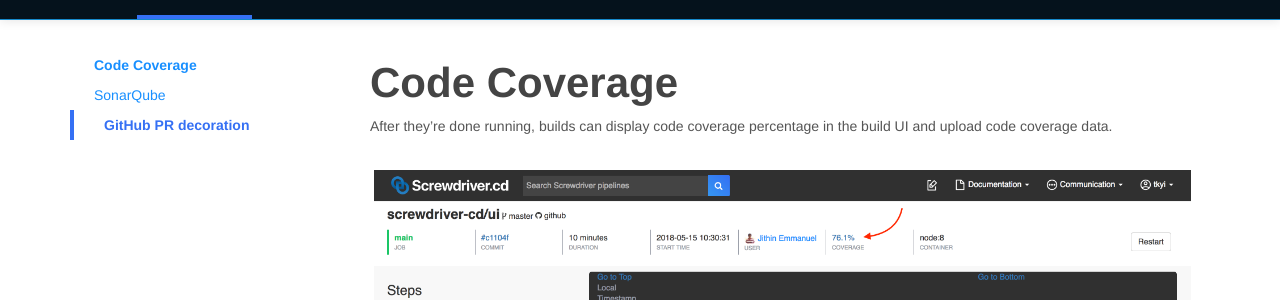
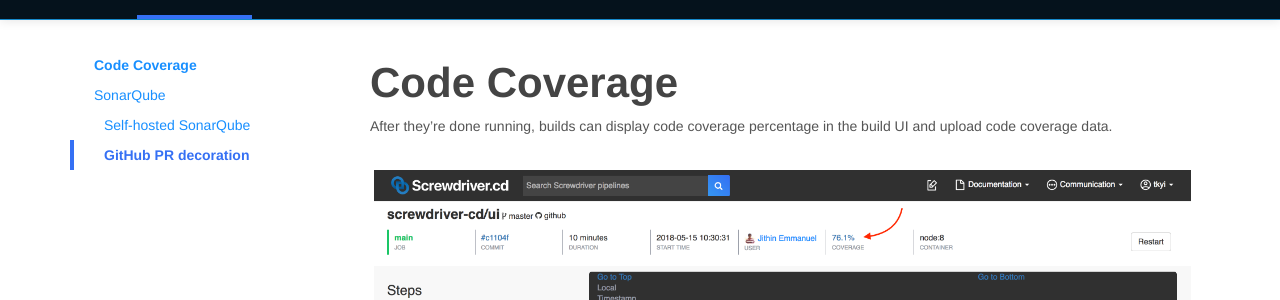
Before and after one commit to screwdriver-cd/guide, a Jekyll site: the page built from docs/user-guide/configuration/code-coverage.md, in a window 1280 px wide. Shown: the part 132-432 px from the top of the page. Built offline with Jekyll 4.4.1, drawn with Linux system fonts in a browser that asks for light colours.

Commit message:
Update code-coverage.md

```diff
--- a/docs/user-guide/configuration/code-coverage.md
+++ b/docs/user-guide/configuration/code-coverage.md
@@ -8,6 +8,9 @@ toc:
       url: "#code-coverage"
     - title: SonarQube
       url: "#sonarqube"
+    - title: Self-hosted SonarQube
+      url: "#use-a-self-hosted-sonarqube"
+      subitem: true
     - title: GitHub PR decoration
       url: "#github-pull-request-decoration"
       subitem: true
```
